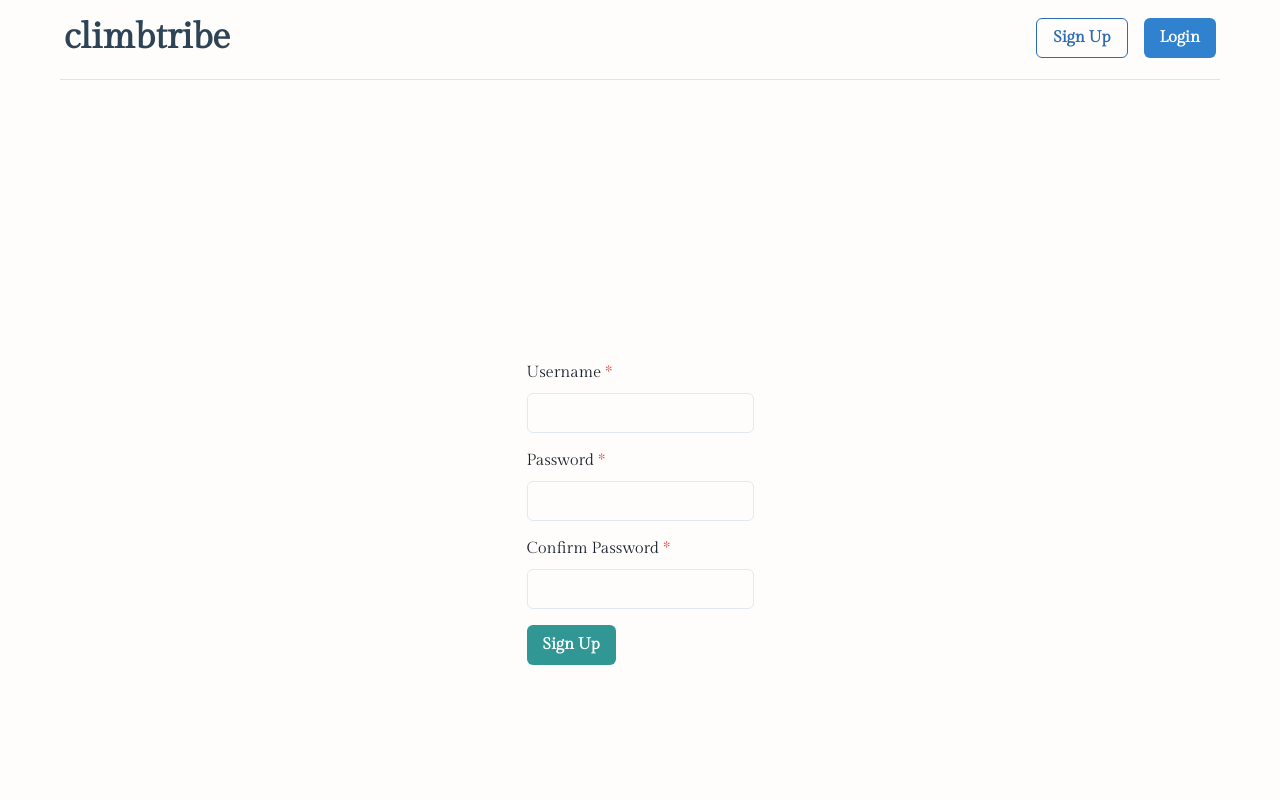
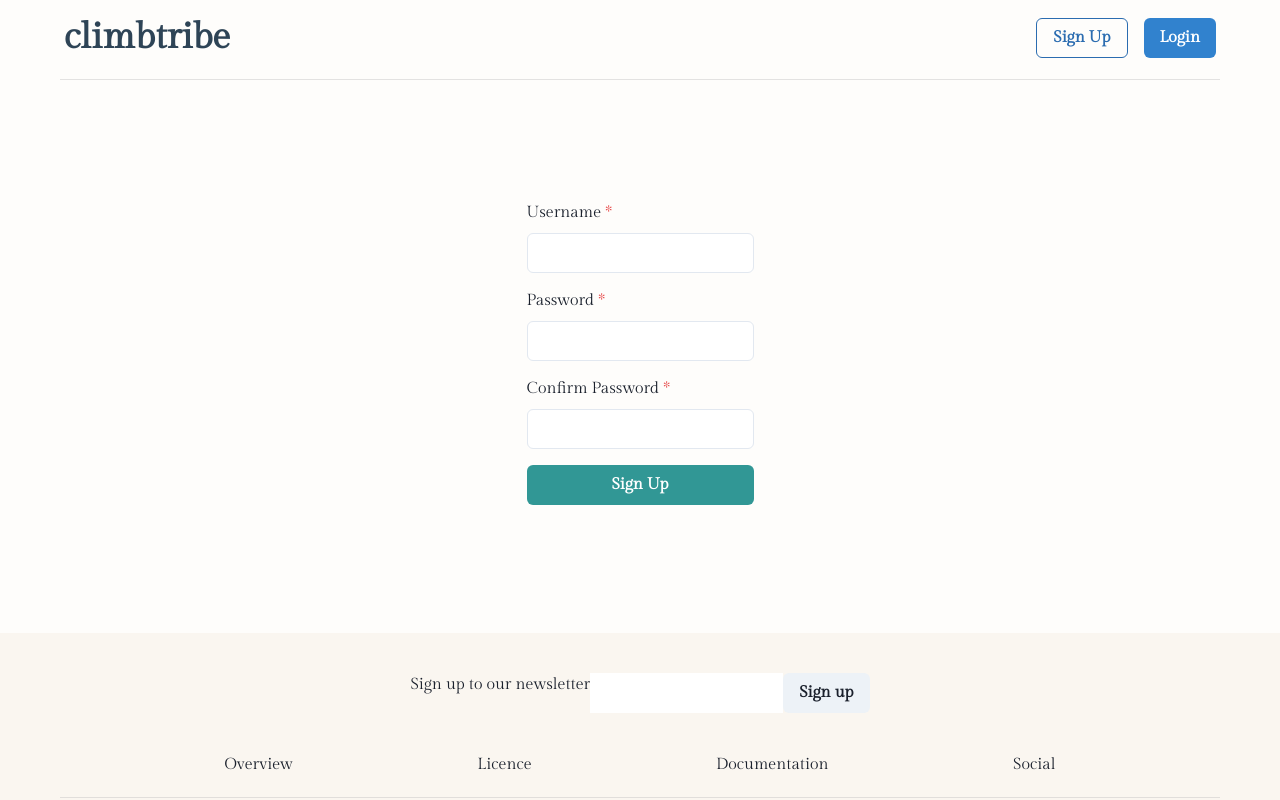
Before and after one commit to dave-forbes/blog-client, a React (Vite) app: page /register in a window 1280 px wide. Shown: the top 800 px of the page. Built offline with nearby package versions, Linux system fonts and the light colour scheme.

Commit message:
change format of form elements and bg of inputs

```diff
--- a/src/components/Login.tsx
+++ b/src/components/Login.tsx
@@ -58,14 +58,16 @@ const Login = () => {
   };
 
   return (
-    <Flex align="center" justify="center" height="100vh">
+    <Flex align="center" justify="center" height="60vh">
       <form onSubmit={handleSubmit}>
+        <Flex direction="column">
           <FormControl id="username" isRequired>
             <FormLabel>Username</FormLabel>
             <Input
               type="text"
               value={username}
               onChange={(e) => setUsername(e.target.value)}
+              bg="white"
             />
           </FormControl>
           <FormControl id="password" isRequired mt={4}>
@@ -74,12 +76,14 @@ const Login = () => {
               type="password"
               value={password}
               onChange={(e) => setPassword(e.target.value)}
+              bg="white"
             />
           </FormControl>
           <Button type="submit" colorScheme="teal" mt={4}>
             Login
           </Button>
           {error && <Text>{error}</Text>}
+        </Flex>
       </form>
     </Flex>
   );
--- a/src/components/Register.tsx
+++ b/src/components/Register.tsx
@@ -46,14 +46,16 @@ const Register = () => {
   };
 
   return (
-    <Flex align="center" justify="center" height="100vh">
+    <Flex align="center" justify="center" height="60vh">
       <form onSubmit={handleSubmit}>
+        <Flex direction="column">
           <FormControl id="username" isRequired>
             <FormLabel>Username</FormLabel>
             <Input
               type="text"
               value={username}
               onChange={(e) => setUsername(e.target.value)}
+              bg="white"
             />
           </FormControl>
           <FormControl id="password" isRequired mt={4}>
@@ -62,6 +64,7 @@ const Register = () => {
               type="password"
               value={password}
               onChange={(e) => setPassword(e.target.value)}
+              bg="white"
             />
           </FormControl>
           <FormControl id="confirmPassword" isRequired mt={4}>
@@ -70,11 +73,13 @@ const Register = () => {
               type="password"
               value={confirmPassword}
               onChange={(e) => setConfirmPassword(e.target.value)}
+              bg="white"
             />
           </FormControl>
           <Button type="submit" colorScheme="teal" mt={4}>
             Sign Up
           </Button>
+        </Flex>
       </form>
     </Flex>
   );
```
Lines whose indentation alone changed are shown as unchanged.
